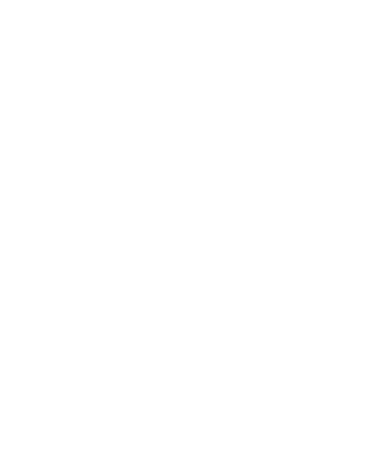
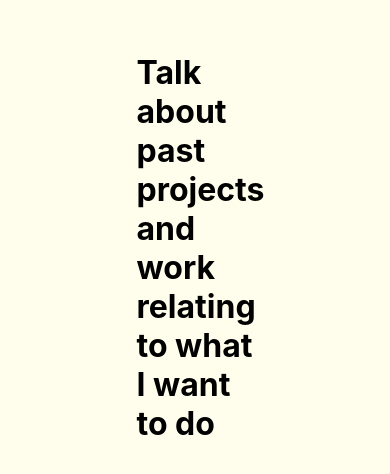
Before and after one commit to e-mar404/my-portfolio, a React (Create React App) app: page /related-work in a window 390 px wide. Before the commit this address had no page. Shown: the part 174-648 px from the top of the page. Built offline with nearby package versions, Linux system fonts and the light colour scheme.

Commit message:
Resposiveness for mobile and tablet devices

```diff
--- a/src/App.js
+++ b/src/App.js
@@ -1,36 +1,22 @@
 import './App.css';
-import Navbar from './components/Navbar';
 import { BrowserRouter, Routes, Route} from 'react-router-dom';
 import Home from './pages/Home';
-import About from './pages/About';
-import Trail from './components/Cursor Trail';
+import CompSci from './pages/CompSci';
+import RelatedWork from './pages/RelatedWork';
 
 function App() {
   return (
     <div className="App">
-
-      {/*
-      Routs for Navbar, changes URL
-
-      <BrowserRouter>
-        <Navbar/>
-        <Routes>
-          <Route path='/my-portfolio' element={<Home/>} />
-        </Routes>
-        <Routes>
-          <Route path='/about' element={<About/>} />
-        </Routes>
-      </BrowserRouter>
-      <Trail />
-      */}
-
-      {/* New routers that let me use the text as buttons, nav bar wont be used anymore */}
+      {/* set the url to link to different elements */}
       <BrowserRouter>
         <Routes>
           <Route path='/my-portfolio' element={<Home />} />
         </Routes>
         <Routes>
-          <Route path='/about' element={<About />}/>
+          <Route path='/compsci' element={<CompSci />} />
+        </Routes>
+        <Routes>
+          <Route path='/related-work' element={<RelatedWork />} />
         </Routes>
       </BrowserRouter>
     </div>
--- a/src/pages/CompSci.css
+++ b/src/pages/CompSci.css
@@ -1,6 +1,12 @@
 .compsci-container{
     height: 100vh;
     width: 100vw;
+    display: flex;
+    overflow-x: hidden;
+    color: #000000;
+    background: #FFFEED;
+    z-index: 0;
+    cursor: default;
 }
 
 .compsci-text{
--- a/src/pages/Home.css
+++ b/src/pages/Home.css
@@ -20,20 +20,34 @@
 }
 
 .intro-name{
+    display: flex;
+    flex-wrap: wrap;
     padding-left: 3rem;
     margin-top: 2vh;
-    font-size: 400%;
+    font-size: clamp(50px, 5vw, 70px);
     margin-bottom: 10px;
-    width: 25rem;
+    width: 80%;
     height: 5rem;
 }
 
 .intro-description{
     padding-left: 3rem;
-    margin-top: 0%;
+    margin-top: 10px;
     margin-bottom: 10px;
     width: 90vw;
     font-size: 200%;
+}
+
+/* Changes style based on screen width*/
+@media only screen and (max-width: 870px){
+    .intro-name {
+        height: 7rem;
+        padding-left: 1.5rem;
+    }
+
+    .intro-description {
+        padding-left: 1.5rem;
+    }
 }
 
 /* make highlight */
--- a/src/pages/Home.js
+++ b/src/pages/Home.js
@@ -8,8 +8,8 @@ const Home = () => {
         <div className="intro-background">
         <div className="intro-container">
             <h1 className="intro-name">Emilio Marin</h1>
-            <p className="intro-description">I study <mark><Link className='links' to='/about'>Computer Science</Link></mark> at the University of Houston &</p>
-            <p className="intro-description">currently <mark>work</mark> as a Part-Time <mark>Systems Administrator</mark></p>
+            <p className="intro-description">I study <mark><Link className='links' to='/compsci'> Computer Science</Link></mark> at the University of Houston & currently <mark><Link className='links' to ='/related-work'>work</Link></mark> as a Part-Time <mark><Link className='links' to ='/related-work'> Systems Administrator </Link></mark></p>
+            {/* <p className="intro-description">currently <mark><Link className='links' to ='/related-work'>work</Link></mark> as a Part-Time <mark><Link className='links' to ='/related-work'> Systems Administrator </Link></mark></p> */}
         </div>
         </div>
     );
--- a/src/pages/RelatedWork.css
+++ b/src/pages/RelatedWork.css
@@ -1,6 +1,12 @@
-.wrok-container{
+.work-container{
     height: 100vh;
     width: 100vw;
+    display: flex;
+    overflow-x: hidden;
+    color: #000000;
+    background: #FFFEED;
+    z-index: 0;
+    cursor: default;
 }
 
 .work-text{
```
